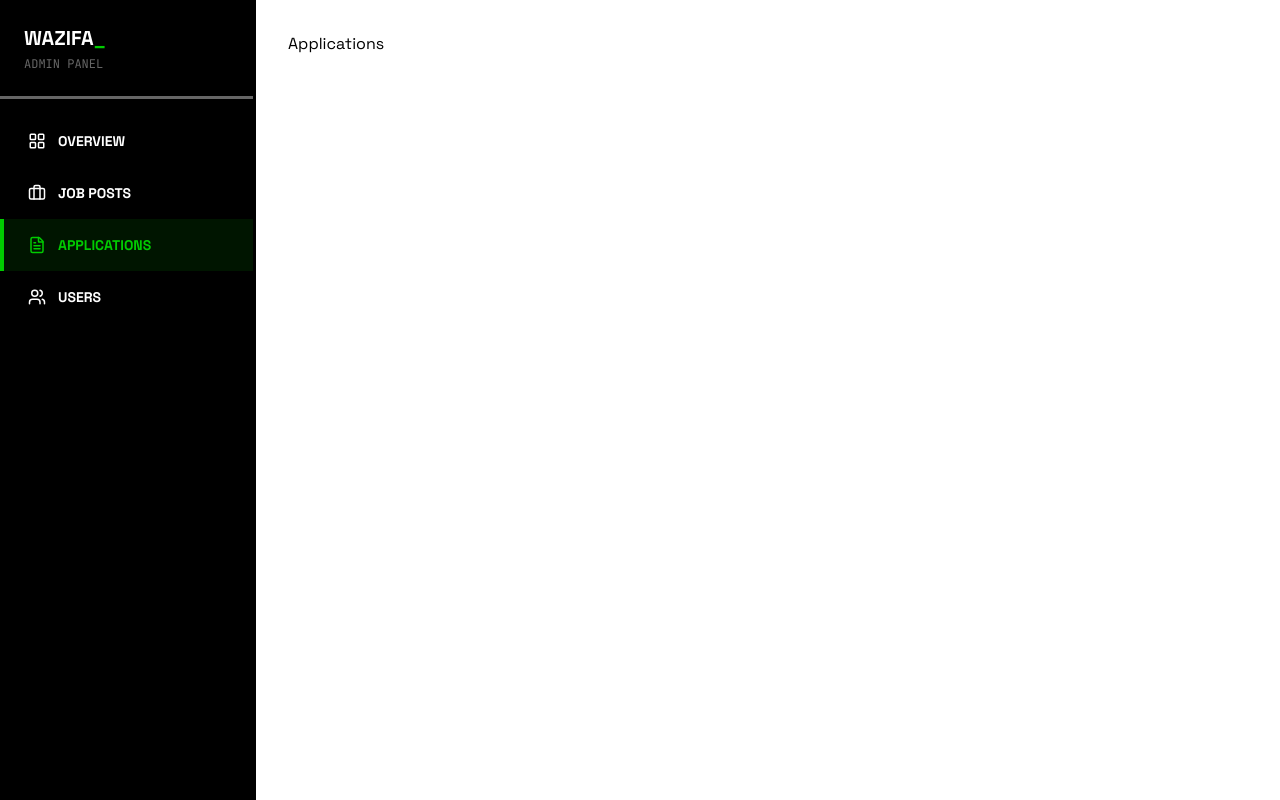
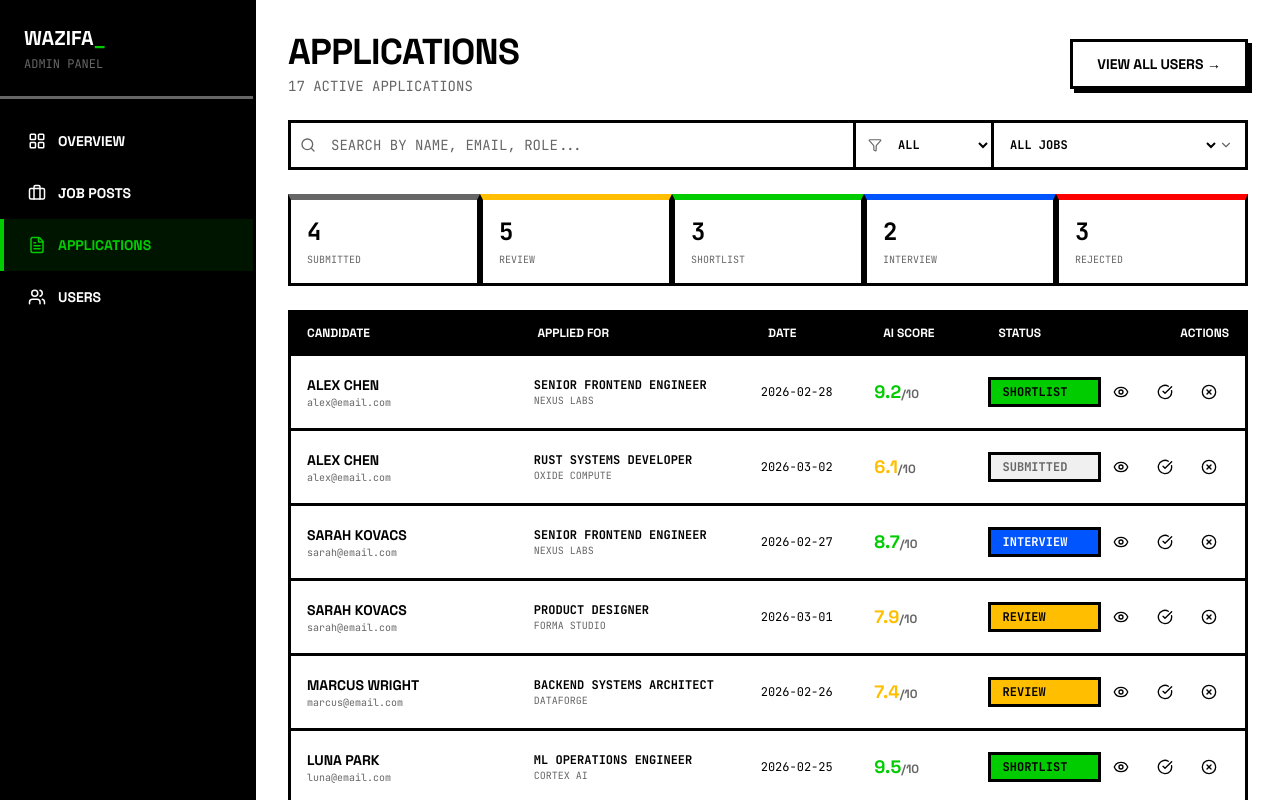
Before and after one commit to refaat1297/job-board, a Next.js app: page /dashboard/applications in a window 1280 px wide. Shown: the top 800 px of the page. Built offline with nearby package versions, Linux system fonts and the light colour scheme.

Commit message:
Refactor Applications page to integrate listing, filtering, and status summary components
- Replaced placeholder content with `ApplicationsListingWrapper` for structured application management.
- Added `AdminPageHeader` for improved page layout and data overview.

```diff
--- a/app/(admin)/dashboard/applications/page.tsx
+++ b/app/(admin)/dashboard/applications/page.tsx
@@ -1,5 +1,20 @@
-function ApplicationsPage() {
-  return <div>Applications</div>
+import AdminPageHeader from "@/components/common/AdminPageHeader";
+import { ApplicationsData } from "@/data/ApplicationsData";
+import ApplicationsListingWrapper from "@/components/applications/ApplicationsListingWrapper";
+
+function ApplicationsManagementPage() {
+  return (
+    <>
+      <AdminPageHeader
+        title="APPLICATIONS"
+        subtitle={`${ApplicationsData.length} ACTIVE APPLICATIONS`}
+        actionButtonLink="/dashboard/users"
+        actionButtonVariant="outline"
+        actionButtonText="VIEW ALL USERS →"
+      />
+      <ApplicationsListingWrapper />
+    </>
+  );
 }
 
-export default ApplicationsPage
+export default ApplicationsManagementPage;
--- /dev/null
+++ b/components/applications/ApplicationsListingWrapper.tsx
@@ -0,0 +1,17 @@
+"use client";
+import ApplicationsProvider from "@/context/applications/ApplicationsProvider";
+import ApplicationsFilter from "./ApplicationsFilter";
+import ApplicationsStatusSummary from "./ApplicationsStatusSummary";
+import ApplicationsTable from "./ApplicationsTable";
+
+function ApplicationsListingWrapper() {
+  return (
+    <ApplicationsProvider>
+      <ApplicationsFilter />
+      <ApplicationsStatusSummary />
+      <ApplicationsTable />
+    </ApplicationsProvider>
+  );
+}
+
+export default ApplicationsListingWrapper;
```
